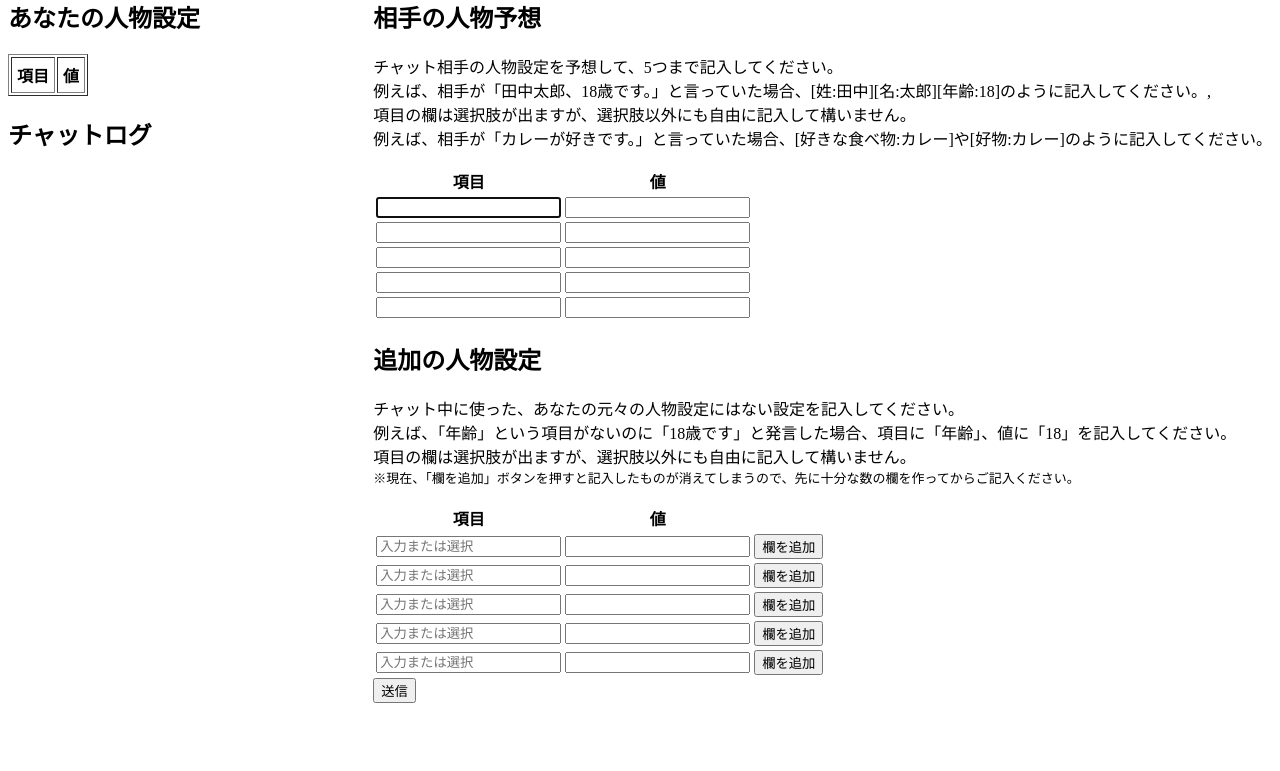
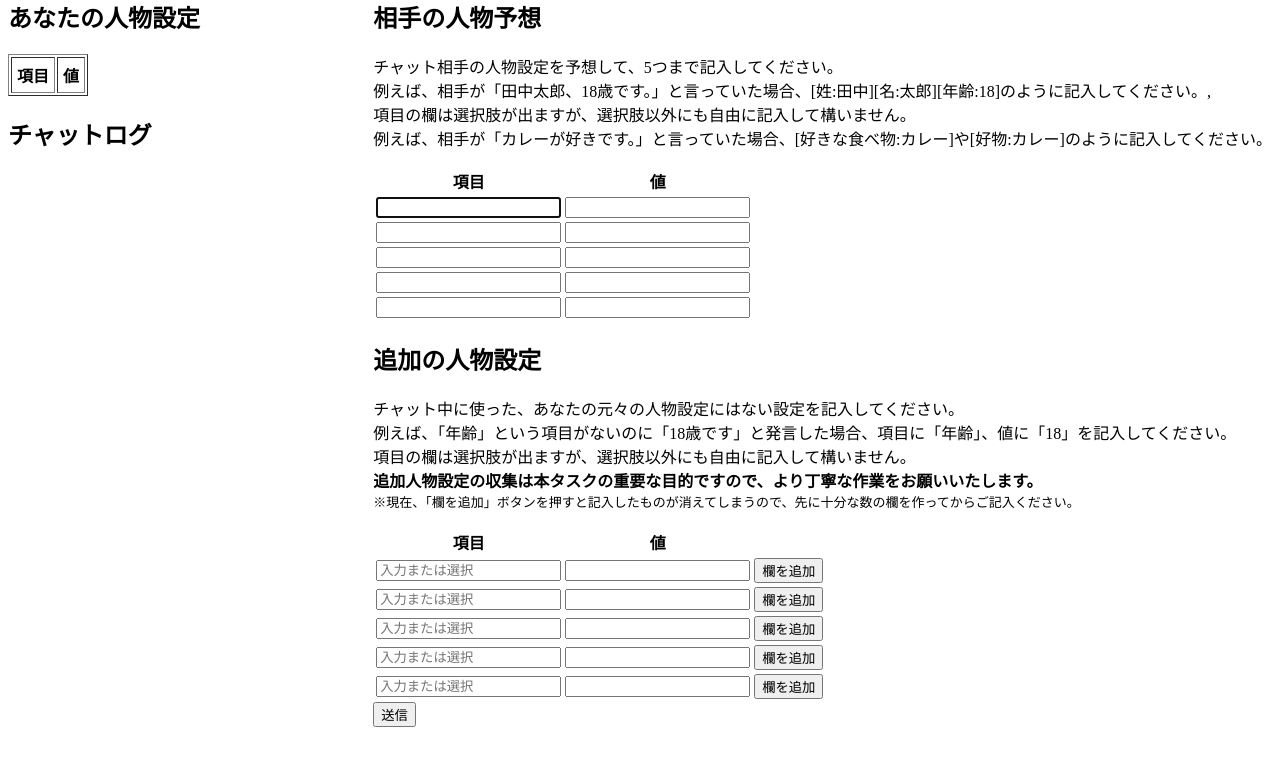
Before and after one commit to kyoshiro-s/perchat, a Django app: template chat/templates/chat/after_chat.html in a window 1280 px wide. Shown: the part 29-800 px from the top of the page. Run offline with Django 3.2, Linux system fonts and the light colour scheme; the template is opened without the code that fills it, so the values that code supplies are empty.

Commit message:
ワーカーへの伝達項目を追加

```diff
--- a/chat/templates/chat/after_chat.html
+++ b/chat/templates/chat/after_chat.html
@@ -61,6 +61,7 @@
         チャット中に使った、あなたの元々の人物設定にはない設定を記入してください。<br>
         例えば、「年齢」という項目がないのに「18歳です」と発言した場合、項目に「年齢」、値に「18」を記入してください。<br>
         項目の欄は選択肢が出ますが、選択肢以外にも自由に記入して構いません。<br>
+        <b>追加人物設定の収集は本タスクの重要な目的ですので、より丁寧な作業をお願いいたします。</b><br>
         <font size="-1">※現在、「欄を追加」ボタンを押すと記入したものが消えてしまうので、先に十分な数の欄を作ってからご記入ください。</font>
       </p>
       <table id="sup-persona-table">
--- a/chat/templates/chat/anteroom.html
+++ b/chat/templates/chat/anteroom.html
@@ -65,11 +65,12 @@
     <li>あなた自身の<font color="red">本名、住所、電話番号等の個人情報</font>を発言しないでください。</li>
     <li>人物設定、チャット内容、相手の人物予想、追加した設定は記録され、対話AIの研究に用いられます。ご了承の程よろしくお願い致します。</li>
     <li>注意事項は以上です。<font color="blue"><b>チャットを楽しんでください</b></font>。</li>
-    </ol>
+    </ol><br>
     確認コードの紛失などのトラブルに対応するため、任意でのメールアドレスの登録をお願いしております。<br>
     メールアドレスはトラブル対応の目的のみに使用され、研究開発やその他の目的に使用することはありません。<br>
       email: <input type="text" name="mail">
     </form>
+    <br><br>
     以上のことをご理解いただけましたら、下のボタンからお進みください。<br>
     他の参加者とマッチングし次第、チャットルームに移動します。
     <input type="button" id="matching-start-input" value="チャットルームに入る">
```
